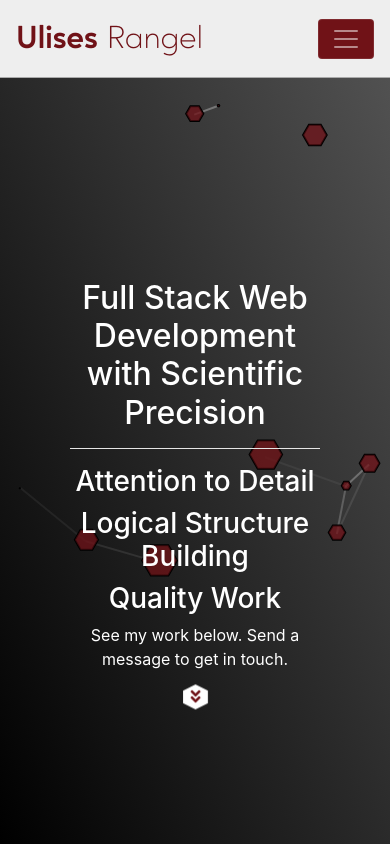
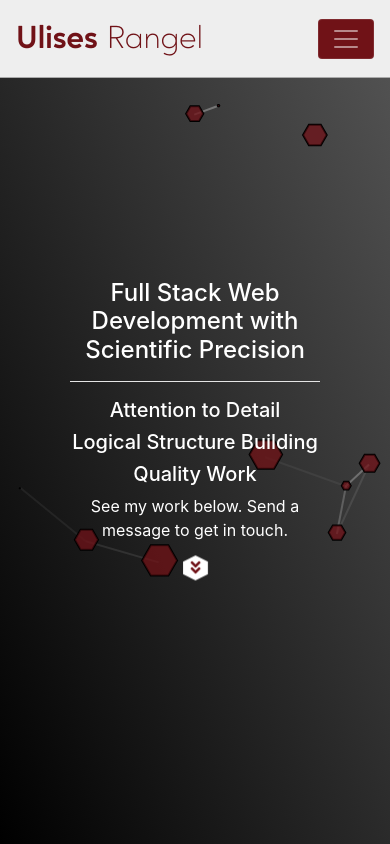
Before and after one commit to urangel/personal_site, a plain HTML site: page index.html in a window 390 px wide. Shown: the top 844 px of the page. Drawn offline with nearby package versions, Linux system fonts and the light colour scheme.

Commit message:
font size lowered for small screens

```diff
--- a/style.css
+++ b/style.css
@@ -256,3 +256,12 @@ h2{
     max-width: 100%;
   }
 }
+
+@media only screen and (max-width: 576px){
+  #about h3 {
+    font-size: 1.25rem;
+  }
+  #about h2{
+    font-size: 1.5rem;
+  }
+}
```
